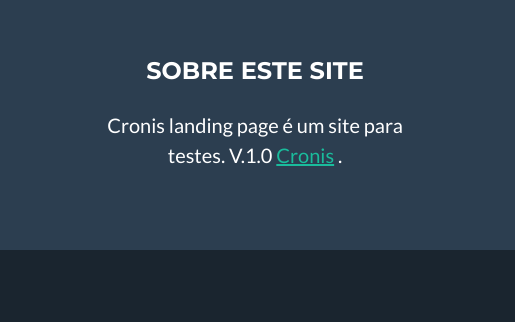
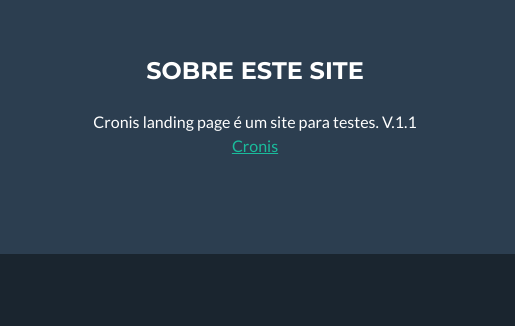
Before and after one commit to wilhamsousa/cronis_landingpage, a plain HTML site: page index.html in a window 1280 px wide. Shown: the part 3015-3341 px from the top of the page, 765-1280 px from the left. Drawn offline with nearby package versions, Linux system fonts and the light colour scheme.

Commit message:
username hotjar

```diff
--- a/index.html
+++ b/index.html
@@ -43,11 +43,8 @@
             window.hj=window.hj||function(){(hj.q=hj.q||[]).push(arguments)};
             window.hj('identify', userId, {
                 // Add your own custom attributes here. Some EXAMPLES:
-                'Role': 'ADM', // Signup date in ISO-8601 format.
-                // 'Last purchase category': 'Electronics', // Send strings with quotes around them.
-                // 'Total purchases': 15, // Send numbers without quotes.
-                // 'Last purchase date': '2019-06-20Z', // Send dates in ISO-8601 format.
-                // 'Last refund date': null, // Send null when no value exists for a user.
+                'role': 'ADM',
+                'first_name': 'Usuário Teste'
             });
         </script>
 
@@ -288,9 +285,8 @@
                     <div class="col-lg-4">
                         <h4 class="text-uppercase mb-4">Sobre este site</h4>
                         <p class="lead mb-0">
-                            Cronis landing page é um site para testes. V.1.0
+                            <div>Cronis landing page é um site para testes. V.1.1</div>
                             <a href="http://cronis.com.br">Cronis</a>
-                            .
                         </p>
                     </div>
                 </div>
```
